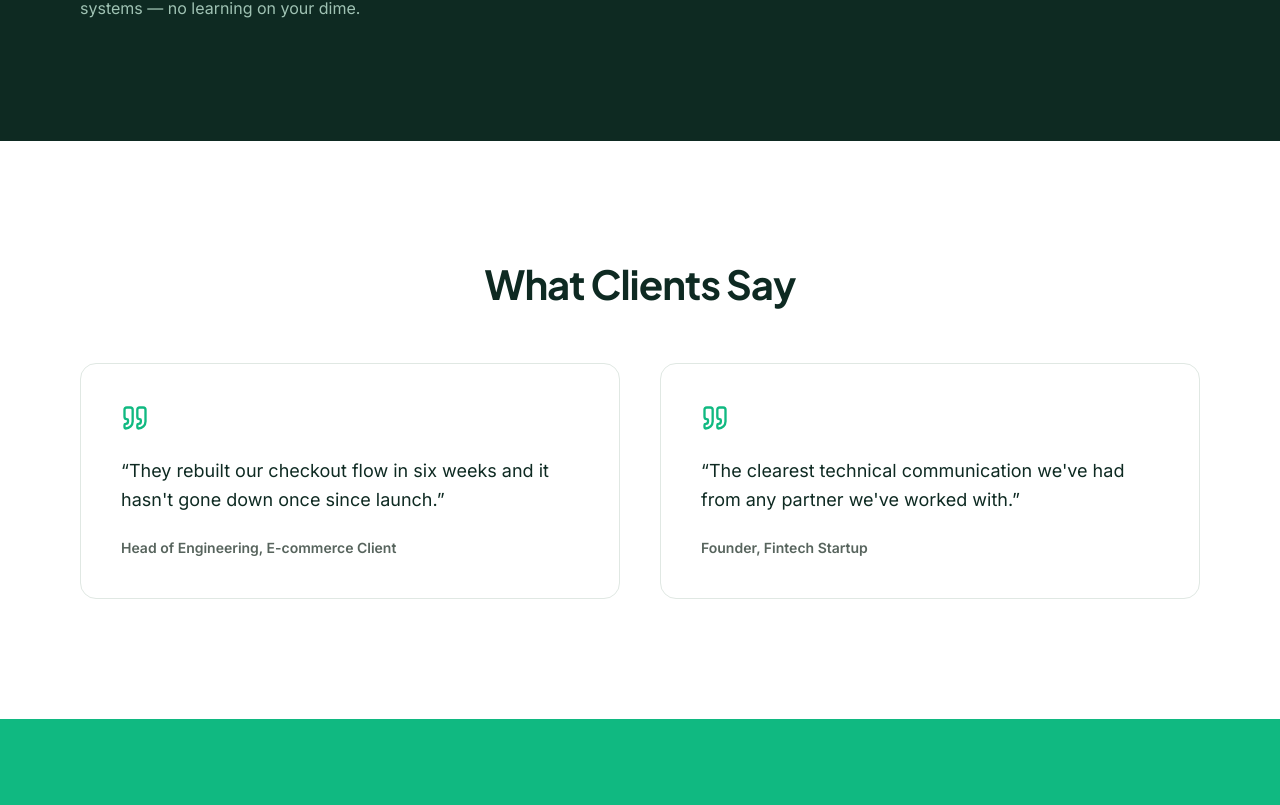
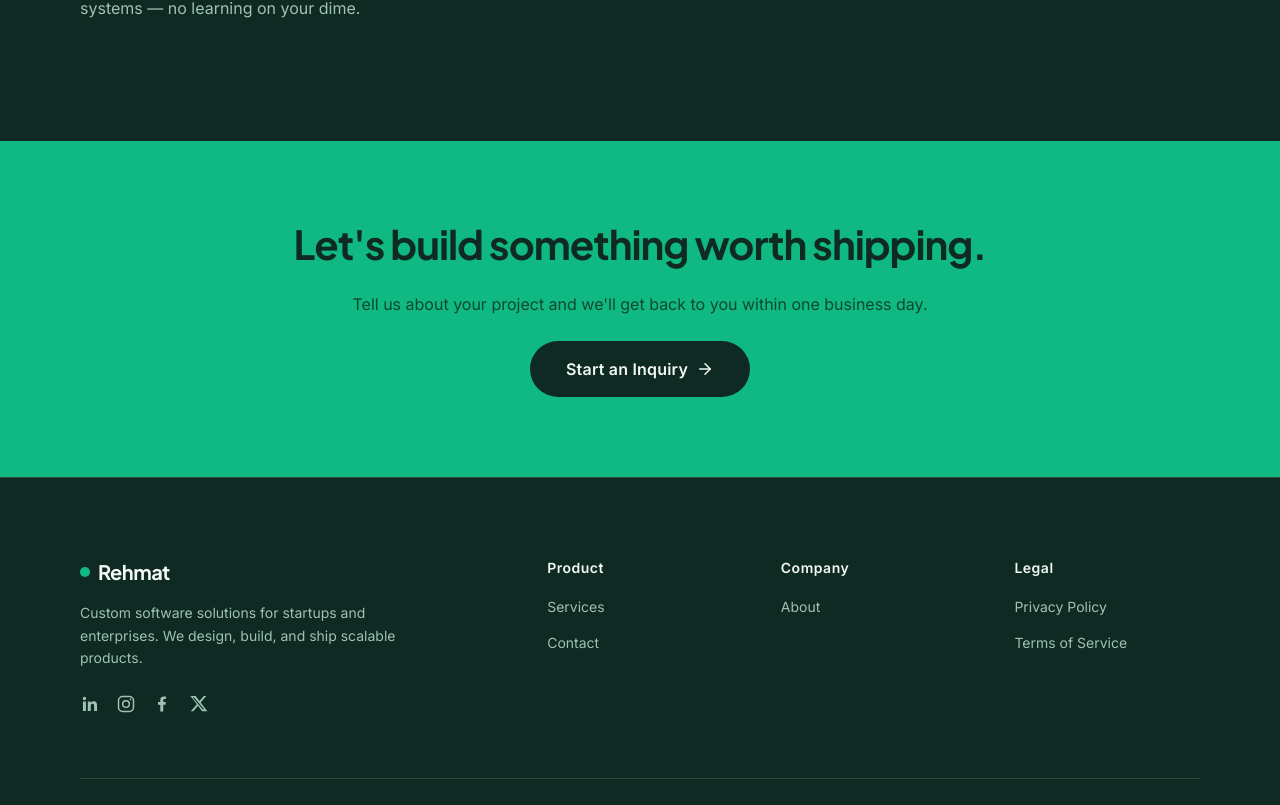
Before and after one commit to mehtabhussainshaikh/rehmat-portfolio, a Next.js app: page / in a window 1280 px wide. Shown: the part 3330-4135 px from the top of the page. Built offline with nearby package versions, Linux system fonts and the light colour scheme.

Commit message:
Update social links to LinkedIn/Instagram/Facebook/Twitter, hide testimonials
Swap GitHub for Instagram and Facebook in the footer and contact page,
keeping LinkedIn and Twitter/X. Also remove the "What Clients Say"
testimonials section from the homepage for now.

```diff
--- a/src/app/contact/page.tsx
+++ b/src/app/contact/page.tsx
@@ -3,7 +3,7 @@ import { Mail, Phone, MapPin } from "lucide-react";
 import { PageTitle } from "@/components/PageTitle";
 import { SectionContainer } from "@/components/ui/SectionContainer";
 import { InquiryForm } from "@/components/InquiryForm";
-import { LinkedinIcon, GithubIcon, TwitterIcon } from "@/components/icons";
+import { LinkedinIcon, InstagramIcon, FacebookIcon, TwitterIcon } from "@/components/icons";
 import { siteConfig } from "@/data/site-config";
 
 export const metadata: Metadata = {
@@ -58,11 +58,18 @@ export default function ContactPage() {
                   <LinkedinIcon width={22} height={22} />
                 </a>
                 <a
-                  href={siteConfig.social.github}
-                  aria-label="GitHub"
+                  href={siteConfig.social.instagram}
+                  aria-label="Instagram"
                   className="text-text-ink-secondary transition-premium hover:text-ink"
                 >
-                  <GithubIcon width={22} height={22} />
+                  <InstagramIcon width={22} height={22} />
+                </a>
+                <a
+                  href={siteConfig.social.facebook}
+                  aria-label="Facebook"
+                  className="text-text-ink-secondary transition-premium hover:text-ink"
+                >
+                  <FacebookIcon width={22} height={22} />
                 </a>
                 <a
                   href={siteConfig.social.twitter}
--- a/src/app/page.tsx
+++ b/src/app/page.tsx
@@ -1,5 +1,5 @@
 import Link from "next/link";
-import { Quote, ArrowRight } from "lucide-react";
+import { ArrowRight } from "lucide-react";
 import { Hero } from "@/components/Hero";
 import { SectionContainer } from "@/components/ui/SectionContainer";
 import { Eyebrow } from "@/components/ui/Eyebrow";
@@ -38,19 +38,6 @@ const techGroups = [
   { title: "Backend", tags: ["Node.js", "Python", "Go"] },
   { title: "Cloud & DevOps", tags: ["AWS", "Docker", "Kubernetes"] },
   { title: "Data & AI", tags: ["PostgreSQL", "Snowflake", "LLM APIs"] },
-];
-
-const testimonials = [
-  {
-    quote:
-      "They rebuilt our checkout flow in six weeks and it hasn't gone down once since launch.",
-    author: "Head of Engineering, E-commerce Client",
-  },
-  {
-    quote:
-      "The clearest technical communication we've had from any partner we've worked with.",
-    author: "Founder, Fintech Startup",
-  },
 ];
 
 export default function Home() {
@@ -164,22 +151,6 @@ export default function Home() {
         </div>
       </SectionContainer>
 
-      <SectionContainer background="paper">
-        <h2 className="heading-2 text-center text-ink">What Clients Say</h2>
-        <div className="mt-14 grid grid-cols-1 gap-10 md:grid-cols-2">
-          {testimonials.map((t) => (
-            <div
-              key={t.author}
-              className="rounded-2xl border border-border-on-paper bg-card-on-paper p-10"
-            >
-              <Quote size={28} className="text-emerald" />
-              <p className="mt-6 text-lg leading-relaxed text-ink">&ldquo;{t.quote}&rdquo;</p>
-              <p className="mt-6 text-sm font-semibold text-text-ink-secondary">{t.author}</p>
-            </div>
-          ))}
-        </div>
-      </SectionContainer>
-
       <section className="bg-emerald px-5 py-20 lg:px-10">
         <div className="mx-auto flex max-w-[800px] flex-col items-center gap-6 text-center">
           <h2 className="heading-2 text-ink">Let&apos;s build something worth shipping.</h2>
--- a/src/components/Footer.tsx
+++ b/src/components/Footer.tsx
@@ -1,5 +1,5 @@
 import Link from "next/link";
-import { LinkedinIcon, GithubIcon, TwitterIcon } from "@/components/icons";
+import { LinkedinIcon, InstagramIcon, FacebookIcon, TwitterIcon } from "@/components/icons";
 import { siteConfig } from "@/data/site-config";
 
 export function Footer() {
@@ -31,11 +31,18 @@ export function Footer() {
                 <LinkedinIcon width={20} height={20} />
               </a>
               <a
-                href={siteConfig.social.github}
-                aria-label="GitHub"
+                href={siteConfig.social.instagram}
+                aria-label="Instagram"
                 className="text-text-on-dark-secondary transition-premium hover:text-emerald"
               >
-                <GithubIcon width={20} height={20} />
+                <InstagramIcon width={20} height={20} />
+              </a>
+              <a
+                href={siteConfig.social.facebook}
+                aria-label="Facebook"
+                className="text-text-on-dark-secondary transition-premium hover:text-emerald"
+              >
+                <FacebookIcon width={20} height={20} />
               </a>
               <a
                 href={siteConfig.social.twitter}
--- a/src/components/icons.tsx
+++ b/src/components/icons.tsx
@@ -8,10 +8,20 @@ export function LinkedinIcon(props: SVGProps<SVGSVGElement>) {
   );
 }
 
-export function GithubIcon(props: SVGProps<SVGSVGElement>) {
+export function InstagramIcon(props: SVGProps<SVGSVGElement>) {
+  return (
+    <svg viewBox="0 0 24 24" fill="none" stroke="currentColor" strokeWidth="1.8" {...props}>
+      <rect x="3" y="3" width="18" height="18" rx="5" />
+      <circle cx="12" cy="12" r="4" />
+      <circle cx="17.5" cy="6.5" r="1" fill="currentColor" stroke="none" />
+    </svg>
+  );
+}
+
+export function FacebookIcon(props: SVGProps<SVGSVGElement>) {
   return (
     <svg viewBox="0 0 24 24" fill="currentColor" {...props}>
-      <path d="M12 2C6.48 2 2 6.58 2 12.19c0 4.49 2.87 8.3 6.84 9.64.5.1.68-.22.68-.49 0-.24-.01-.88-.01-1.72-2.78.62-3.37-1.37-3.37-1.37-.45-1.18-1.11-1.49-1.11-1.49-.91-.64.07-.62.07-.62 1 .07 1.53 1.05 1.53 1.05.89 1.56 2.34 1.11 2.91.85.09-.66.35-1.11.63-1.37-2.22-.26-4.56-1.14-4.56-5.06 0-1.12.39-2.03 1.03-2.75-.1-.26-.45-1.31.1-2.73 0 0 .84-.28 2.75 1.05a9.3 9.3 0 0 1 2.5-.35c.85 0 1.7.12 2.5.35 1.91-1.33 2.75-1.05 2.75-1.05.55 1.42.2 2.47.1 2.73.64.72 1.03 1.63 1.03 2.75 0 3.93-2.34 4.79-4.57 5.05.36.32.68.94.68 1.9 0 1.37-.01 2.48-.01 2.82 0 .27.18.6.69.49A10.02 10.02 0 0 0 22 12.19C22 6.58 17.52 2 12 2z" />
+      <path d="M13.5 21v-8.2h2.75l.41-3.19h-3.16V7.55c0-.92.26-1.55 1.58-1.55h1.69V3.14C15.99 3.1 15.03 3 13.9 3c-2.34 0-3.94 1.43-3.94 4.05v2.56H7.2v3.19h2.76V21h3.54z" />
     </svg>
   );
 }
--- a/src/data/site-config.ts
+++ b/src/data/site-config.ts
@@ -10,7 +10,8 @@ export const siteConfig = {
   address: "Valsad, Gujarat, India",
   social: {
     linkedin: "https://linkedin.com/company/rehmat",
-    github: "https://github.com/rehmat",
+    instagram: "https://instagram.com/rehmat",
+    facebook: "https://facebook.com/rehmat",
     twitter: "https://twitter.com/rehmat",
   },
   nav: [
```
